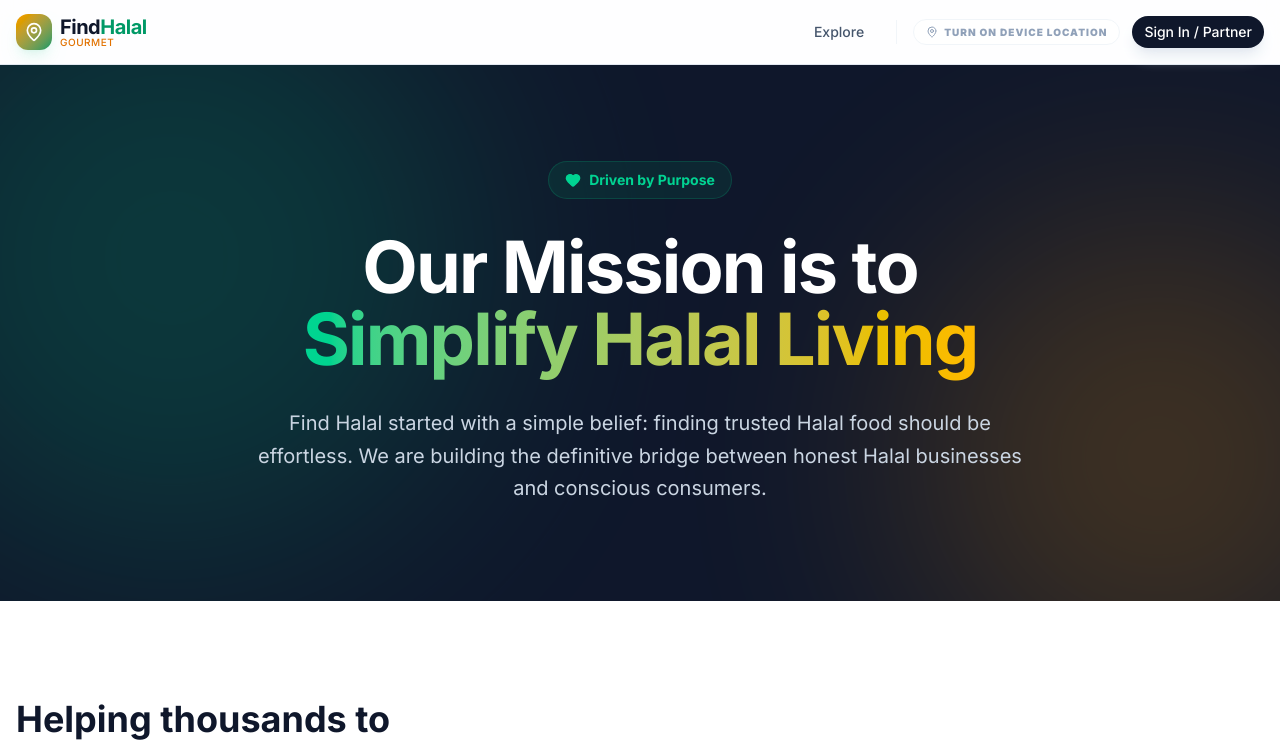
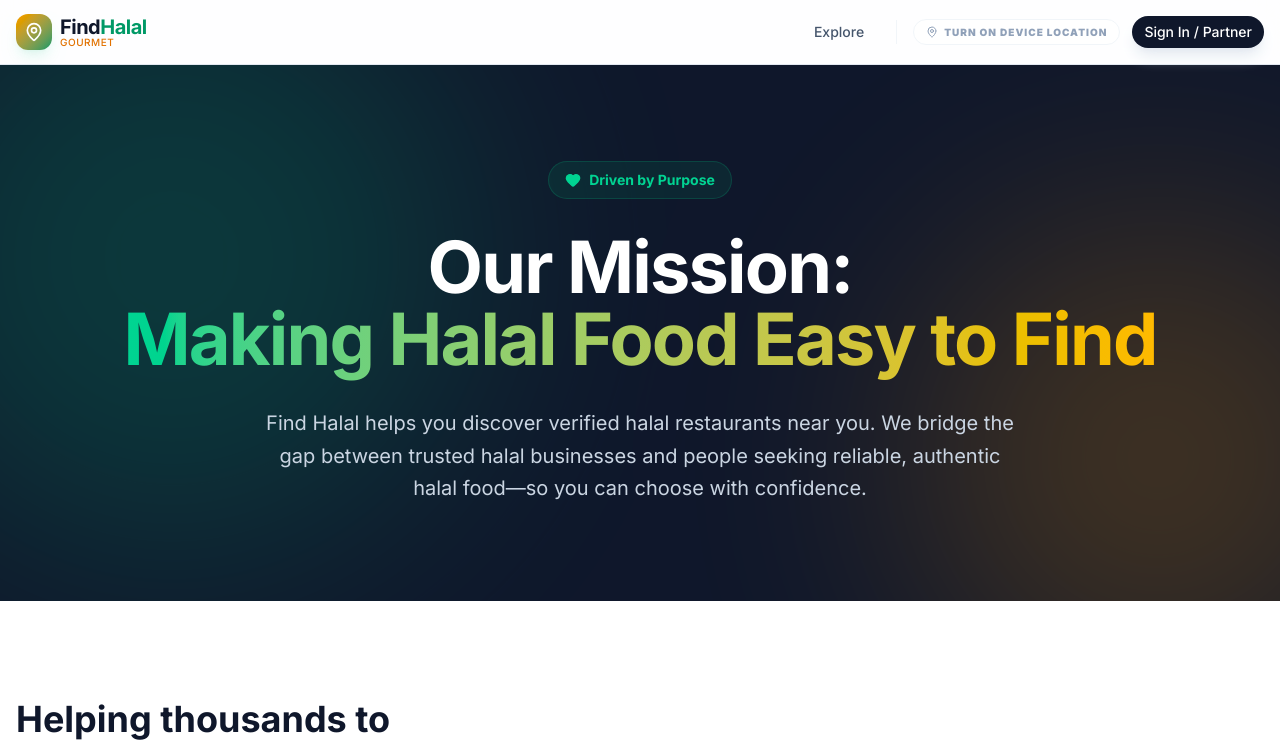
Before and after one commit to saddam01291/halal-find, a Next.js app: page /about in a window 1280 px wide. Shown: the top 748 px of the page. Built offline with nearby package versions, Linux system fonts and the light colour scheme; no server answers.

Commit message:
Update mission statement on About page

```diff
--- a/src/app/about/page.tsx
+++ b/src/app/about/page.tsx
@@ -22,12 +22,11 @@ export default function AboutPage() {
             Driven by Purpose
           </div>
           <h1 className="text-5xl md:text-7xl font-bold mb-8 tracking-tight">
-            Our Mission is to<br />
-            <span className="text-transparent bg-clip-text bg-gradient-to-r from-emerald-400 to-amber-400">Simplify Halal Living</span>
+            Our Mission:<br />
+            <span className="text-transparent bg-clip-text bg-gradient-to-r from-emerald-400 to-amber-400">Making Halal Food Easy to Find</span>
           </h1>
           <p className="text-xl text-slate-300 max-w-3xl mx-auto leading-relaxed">
-            Find Halal started with a simple belief: finding trusted Halal food should be effortless.
-            We are building the definitive bridge between honest Halal businesses and conscious consumers.
+            Find Halal helps you discover verified halal restaurants near you. We bridge the gap between trusted halal businesses and people seeking reliable, authentic halal food—so you can choose with confidence.
           </p>
         </div>
       </section>
```
